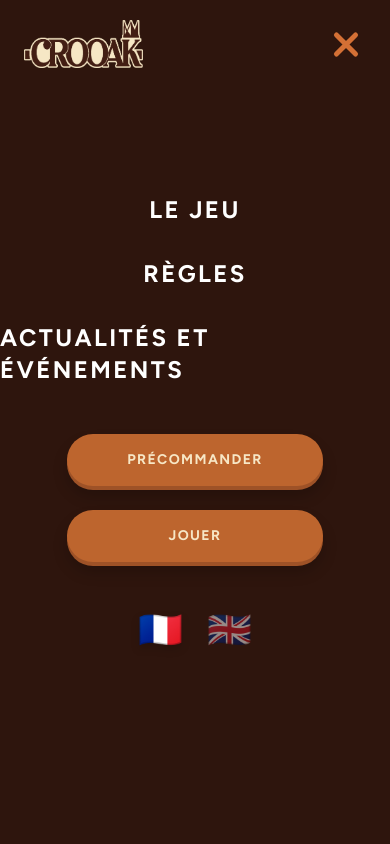
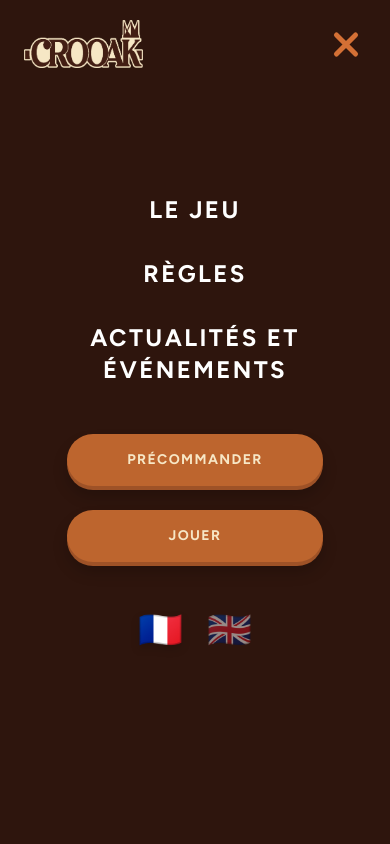
Before and after one commit to valentinbgt/sae_666_front, a Nuxt app: page / in a window 390 px wide. Both pictures are taken after a click on the button 346 px from the left and 44 px from the top of the page. Shown: the top 844 px of the page. Built offline with nearby package versions, Linux system fonts and the light colour scheme.

Commit message:
style: Fix navbar mobile layout

```diff
--- a/app/components/AppNavbar.vue
+++ b/app/components/AppNavbar.vue
@@ -139,11 +139,11 @@
             >{{ $t("nav.rules") }}</NuxtLink
           >
         </li>
-        <li>
+        <li class="flex">
           <NuxtLink
             :to="localePath('/actualites')"
             @click="isMenuOpen = false"
-            class="hover:text-[#D47035] transition"
+            class="hover:text-[#D47035] transition text-center"
             >{{ $t("nav.news") }}</NuxtLink
           >
         </li>
```
